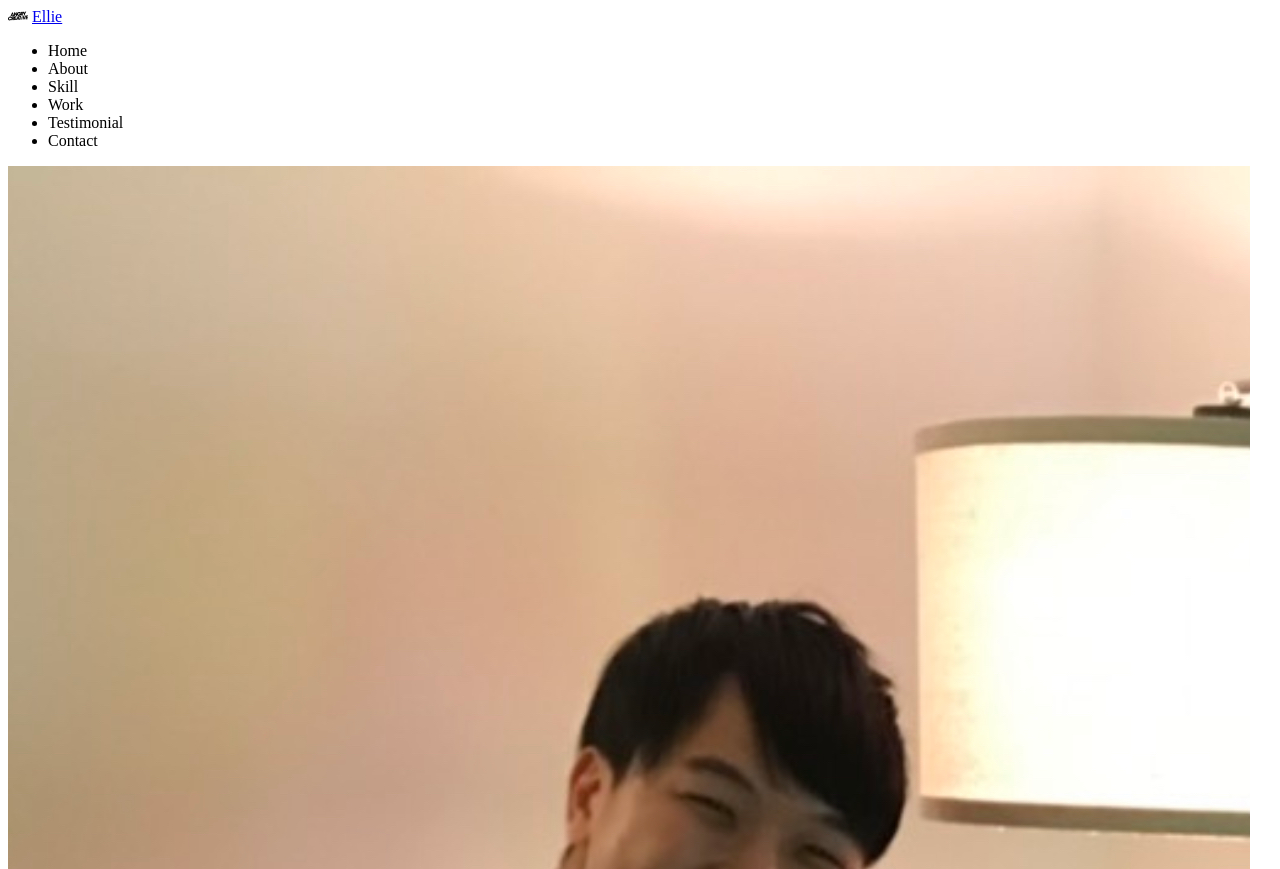
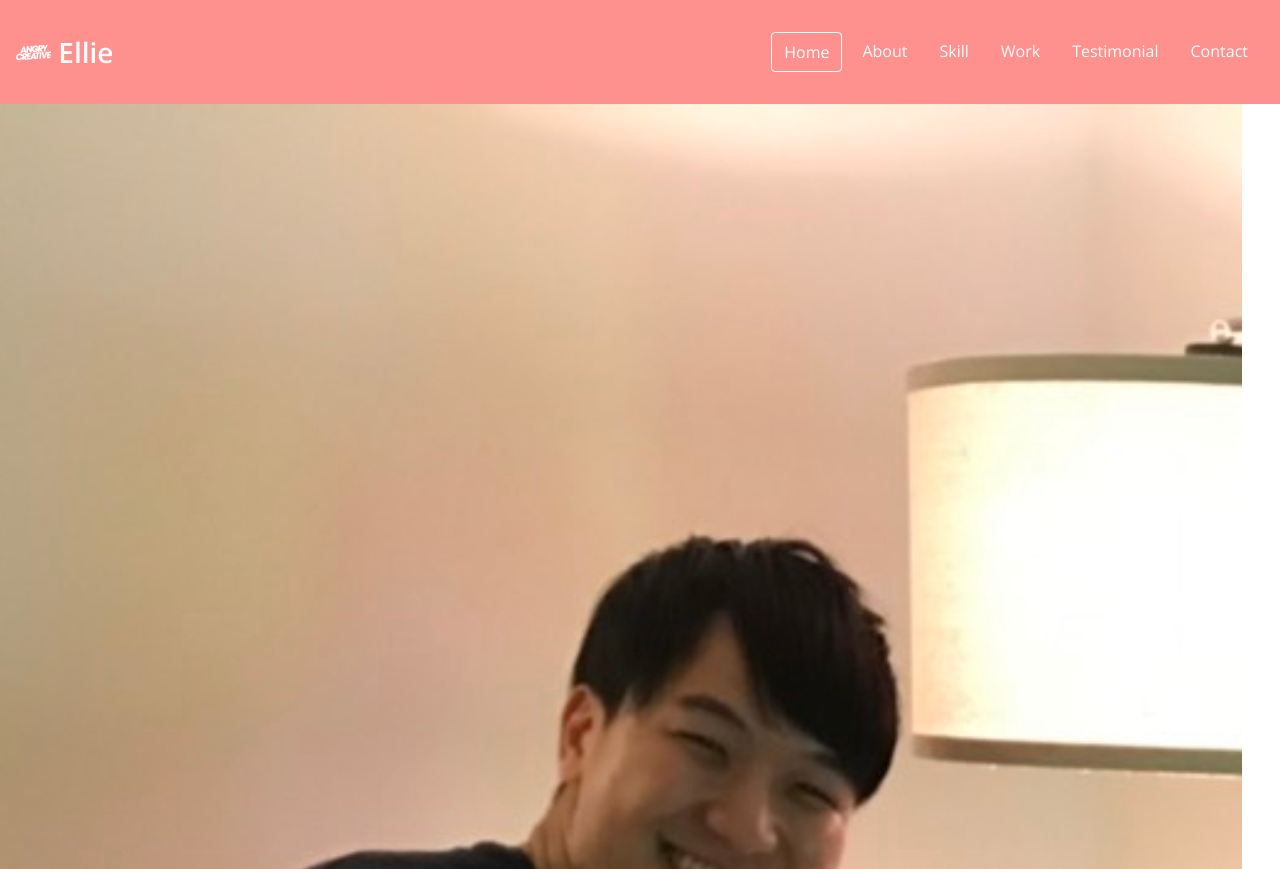
Before and after one commit to ywbae/Portfolio, a plain HTML site: page index.html in a window 1280 px wide. Shown: the top 869 px of the page. Drawn offline with nearby package versions, Linux system fonts and the light colour scheme.

Commit message:
CSS: navbar

```diff
--- a/index.html
+++ b/index.html
@@ -10,6 +10,7 @@
     <script src="https://kit.fontawesome.com/f69ad8f694.js" crossorigin="anonymous"></script>
     <link rel="stylesheet" href="style.css">
     <script src="main.js" defer></script>
+    <link href="https://fonts.googleapis.com/css2?family=Open+Sans:ital,wght@0,400;0,600;1,400&display=swap" rel="stylesheet">
   </head>
   <body>
     <!-- Navbar-->
@@ -20,7 +21,7 @@
       </div>
       <div class="navbar_menu">
         <ul class="navbar__menu">
-          <li class="navbar__menu__item">Home</li>
+          <li class="navbar__menu__item active">Home</li>
           <li class="navbar__menu__item">About</li>
           <li class="navbar__menu__item">Skill</li>
           <li class="navbar__menu__item">Work</li>
--- a/style.css
+++ b/style.css
@@ -25,12 +25,32 @@
   --weight-bold: 700;
   --weight-semi-bold: 600;
   --weight-regular: 400;
+
+/* Size */
+  --size-border-radius: 4px;
 }
 
 /* Universal tags */
 * {
   box-sizing: border-box;
 }
+
+body {
+  font-family: 'Open Sans', sans-serif;
+  margin: 0;
+  cursor: default;
+}
+
+a {
+  text-decoration: none;
+  color: var(--color-white);
+}
+
+ul {
+  list-style: none;
+  padding-left: 0;
+}
+
 
 /* Typography */
 
@@ -61,3 +81,36 @@ p {
   color: var(--color-black);
   margin: 4px 0;
 }
+/* Navbar */
+#navbar {
+  display: flex;
+  justify-content: space-between;
+  background-color: var(--color-pink);
+  align-items: center;
+  color: var(--color-white);
+  padding: 16px;
+}
+
+.navbar__menu {
+  display: flex;
+}
+
+.navbar__logo {
+  font-size: var(--font-medium);
+  font-weight: var(--weight-semi-bold);
+}
+
+.navbar__menu__item {
+  padding: 8px 12px;
+  margin: 0 4px;
+  cursor: pointer;
+  border-radius: var(--size-border-radius);
+}
+
+.navbar__menu__item.active {
+  border: 1px solid var(--color-white);
+}
+
+.navbar__menu__item:hover {
+  background-color: var(--color-dark-pink);
+}
```
